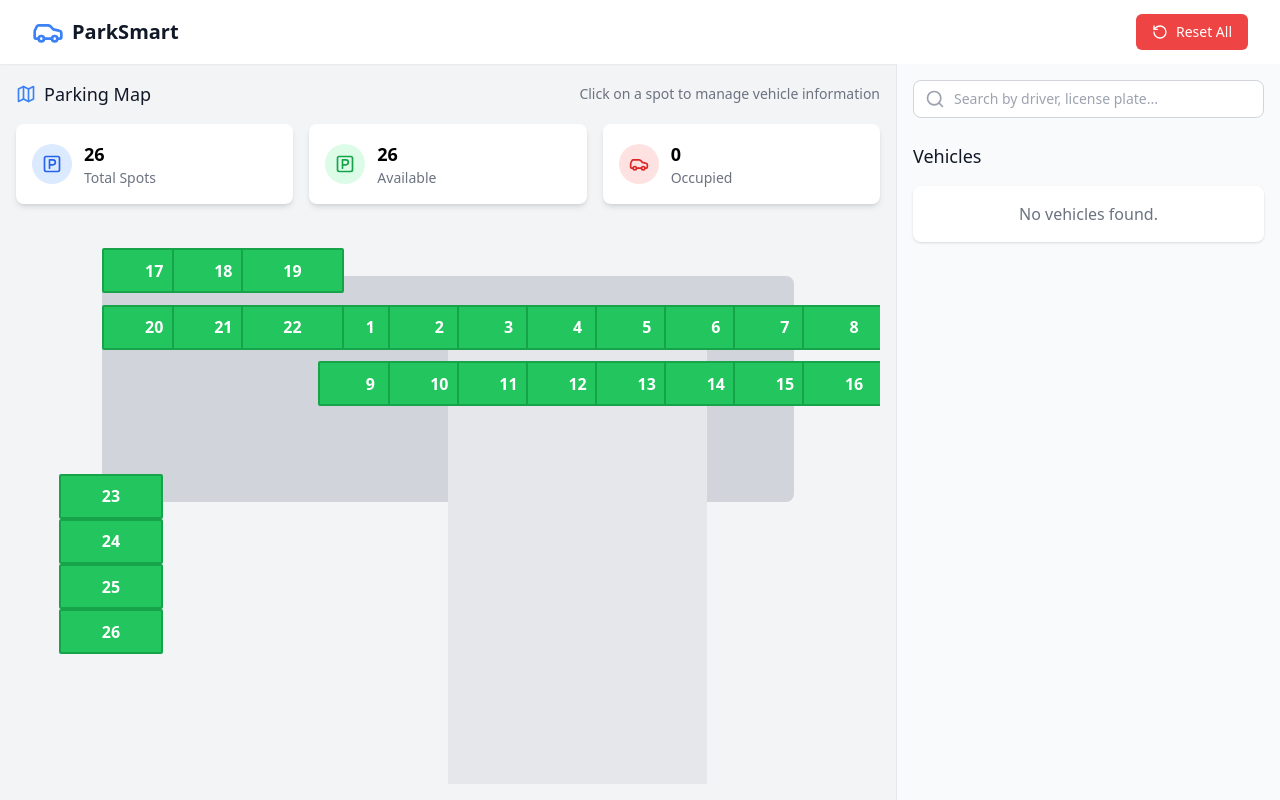
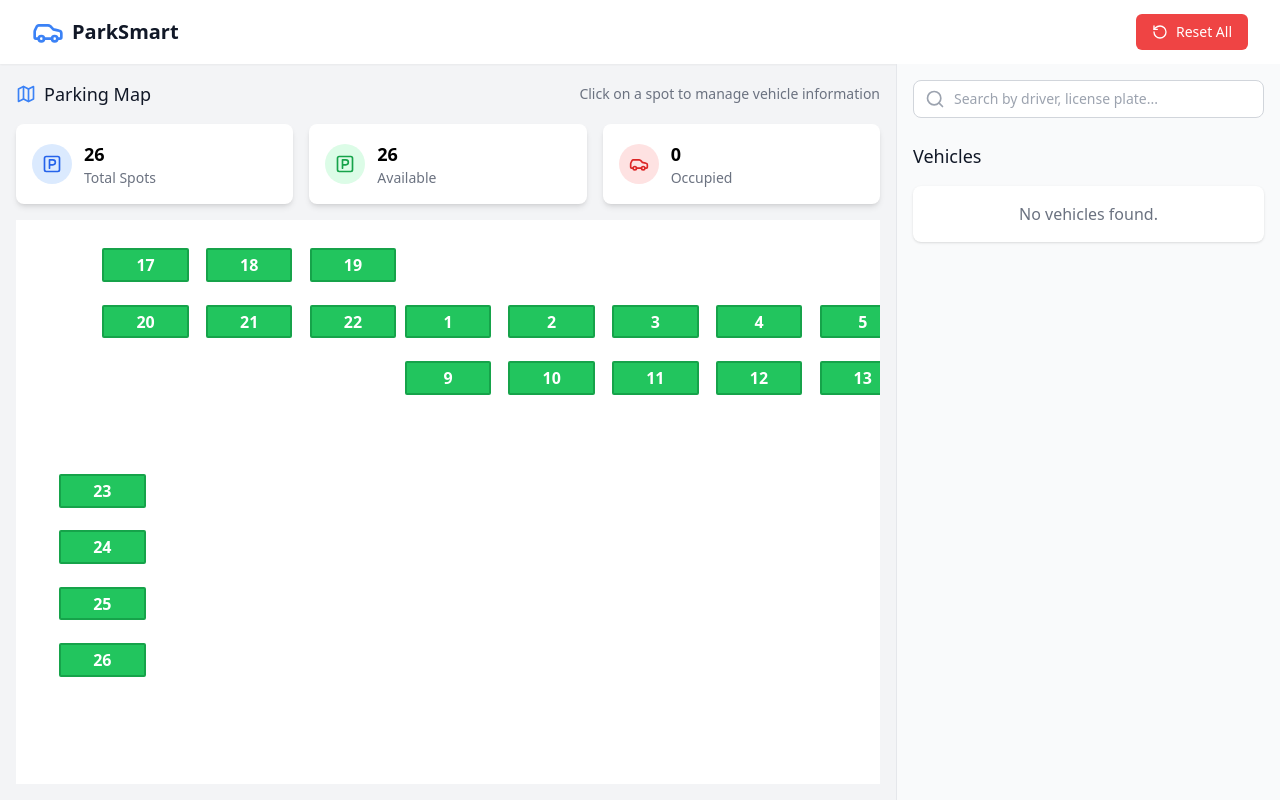
Before and after one commit to tonycho/parking, a React (Vite) app: page / in a window 1280 px wide. Built offline with nearby package versions, Linux system fonts and the light colour scheme.

Commit message:
Update parking lot layout

```diff
--- a/src/components/ParkingMap.tsx
+++ b/src/components/ParkingMap.tsx
@@ -16,16 +16,7 @@ const ParkingMap: React.FC<ParkingMapProps> = ({
   getDriverName
 }) => {
   return (
-    <div className="relative w-full h-full bg-gray-100 overflow-hidden">
-      {/* Building outline */}
-      <div className="absolute right-[10%] top-[10%] w-[80%] h-[40%] bg-gray-300 flex items-center justify-center text-gray-600 font-medium rounded-lg">
-        Building
-      </div>
-
-      {/* Driveway */}
-      <div className="absolute right-[20%] top-[20%] w-[30%] h-[80%] bg-gray-200" />
-
-      {/* Parking spots */}
+    <div className="relative w-full h-full bg-white overflow-hidden">
       {spots.map((spot) => (
         <ParkingSpotComponent
           key={spot.id}
--- a/src/hooks/useParking.ts
+++ b/src/hooks/useParking.ts
@@ -10,8 +10,8 @@ const initialParkingLot: ParkingLot = {
       id: `spot-${i+1}`,
       label: `${i+1}`,
       status: 'available',
-      position: { x: 35 + i * 8, y: 15 },
-      size: { width: 12, height: 8 },
+      position: { x: 45 + i * 12, y: 15 },
+      size: { width: 10, height: 6 },
     })),
 
     // Main right area bottom row (9-16)
@@ -19,8 +19,8 @@ const initialParkingLot: ParkingLot = {
       id: `spot-${i+9}`,
       label: `${i+9}`,
       status: 'available',
-      position: { x: 35 + i * 8, y: 25 },
-      size: { width: 12, height: 8 },
+      position: { x: 45 + i * 12, y: 25 },
+      size: { width: 10, height: 6 },
     })),
 
     // Left side top row (17-19)
@@ -28,8 +28,8 @@ const initialParkingLot: ParkingLot = {
       id: `spot-${i+17}`,
       label: `${i+17}`,
       status: 'available',
-      position: { x: 10 + i * 8, y: 5 },
-      size: { width: 12, height: 8 },
+      position: { x: 10 + i * 12, y: 5 },
+      size: { width: 10, height: 6 },
     })),
 
     // Left side second row (20-22) - aligned with spots 1-8
@@ -37,8 +37,8 @@ const initialParkingLot: ParkingLot = {
       id: `spot-${i+20}`,
       label: `${i+20}`,
       status: 'available',
-      position: { x: 10 + i * 8, y: 15 },
-      size: { width: 12, height: 8 },
+      position: { x: 10 + i * 12, y: 15 },
+      size: { width: 10, height: 6 },
     })),
 
     // Left side vertical column (23-26)
@@ -46,8 +46,8 @@ const initialParkingLot: ParkingLot = {
       id: `spot-${i+23}`,
       label: `${i+23}`,
       status: 'available',
-      position: { x: 5, y: 45 + i * 8 },
-      size: { width: 12, height: 8 },
+      position: { x: 5, y: 45 + i * 10 },
+      size: { width: 10, height: 6 },
     })),
   ] as ParkingSpot[],
 };
```
